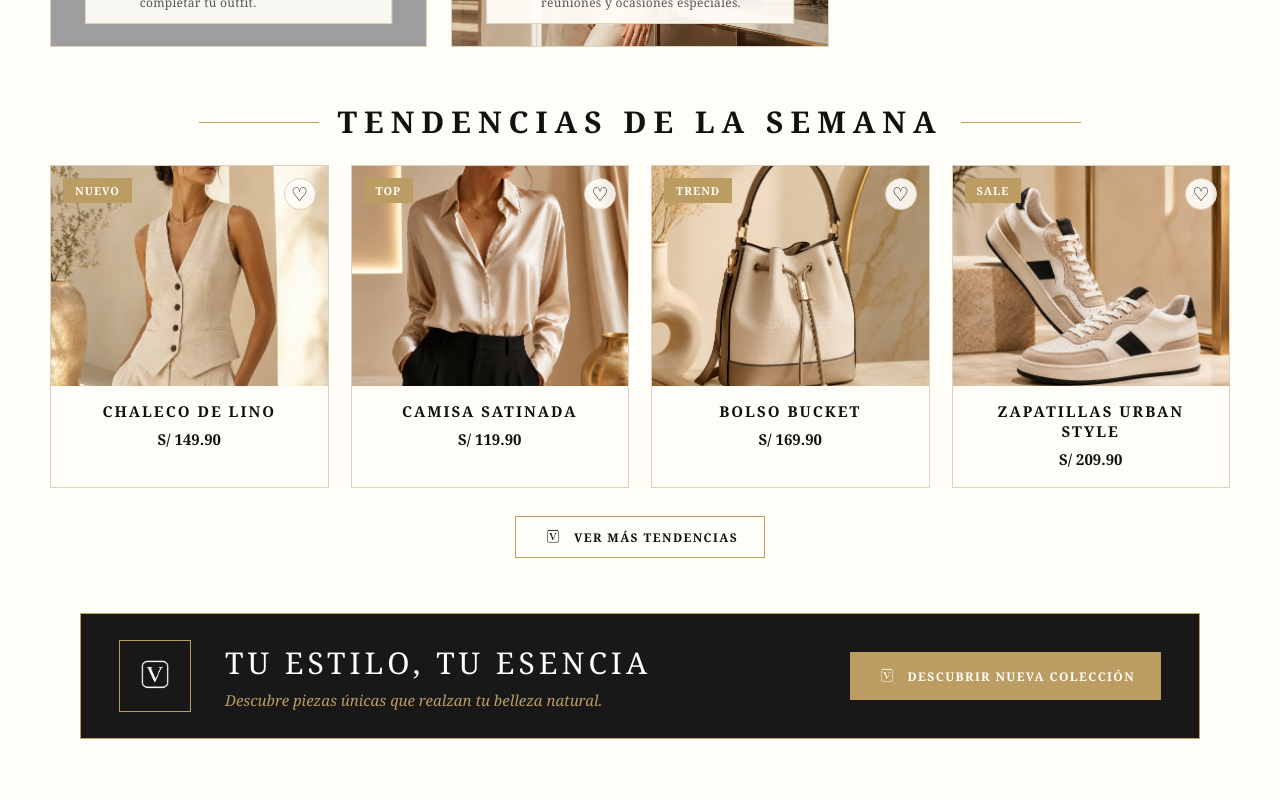
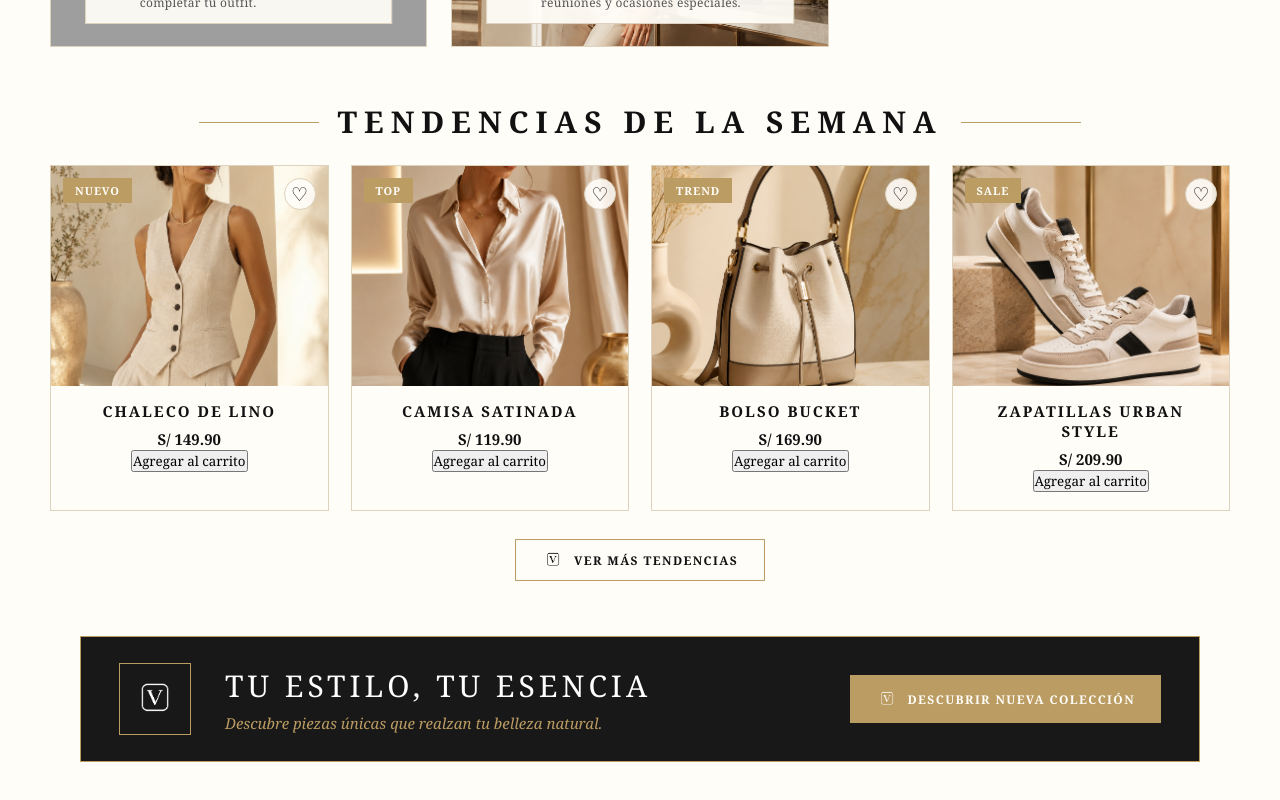
Before and after one commit to jrromeroberto-commits/VelmoraWeb, a React (Vite) app: page /categorias in a window 1280 px wide. Shown: the part 1252-2052 px from the top of the page. Built offline with nearby package versions, Linux system fonts and the light colour scheme; grey boxes are pictures that could not be loaded.

Commit message:
Agrego boton para añadir productos al carrito

```diff
--- a/src/pages/Categories.jsx
+++ b/src/pages/Categories.jsx
@@ -15,7 +15,7 @@ import producto4 from "../imagenes/producto-4.png";
 
 import logoVelmora from "../imagenes/Logo_velmora_t.png";
 
-function Categories() {
+function Categories({ onAddToCart }) {
   const [activeCategory, setActiveCategory] = useState("Todas");
 
   const filterButtons = [
@@ -188,6 +188,13 @@ function Categories() {
                 <div className="category-product-info">
                   <h3>{product.name}</h3>
                   <p>{product.price}</p>
+                  <button
+                    type="button"
+                    className="category-cart-button"
+                    onClick={() => onAddToCart(product)}
+                  >
+                    Agregar al carrito
+                  </button>
                 </div>
               </article>
             ))
```
